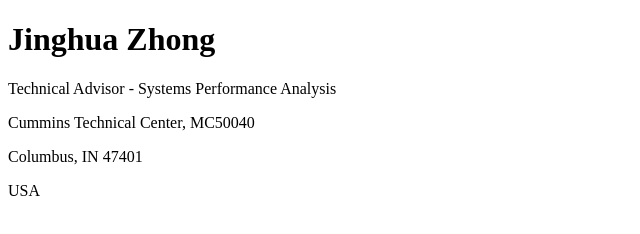
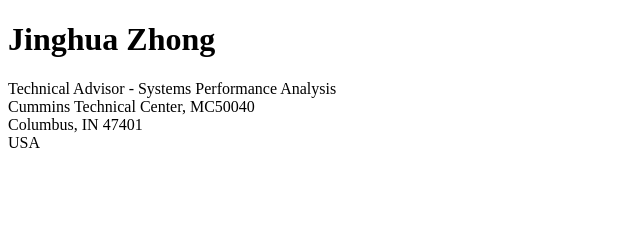
Before and after one commit to jinghuazhong/jinghuazhong.github.io, a plain HTML site: page index.html in a window 1280 px wide. Shown: the whole page, without its empty margins (0-640 px from the left). Drawn offline with Linux system fonts and the light colour scheme.

Commit message:
Update index.html

```diff
--- a/index.html
+++ b/index.html
@@ -2,9 +2,11 @@
 <html>
 <body>
 <h1>Jinghua Zhong</h1>
-<p>Technical Advisor - Systems Performance Analysis</p>
-<p>Cummins Technical Center, MC50040</p>
-<p>Columbus, IN 47401</p>
-<p>USA</p>
+<p>
+  Technical Advisor - Systems Performance Analysis<br>
+  Cummins Technical Center, MC50040<br>
+  Columbus, IN 47401<br>
+  USA<br>
+</p>
 </body>
 </html>
```
